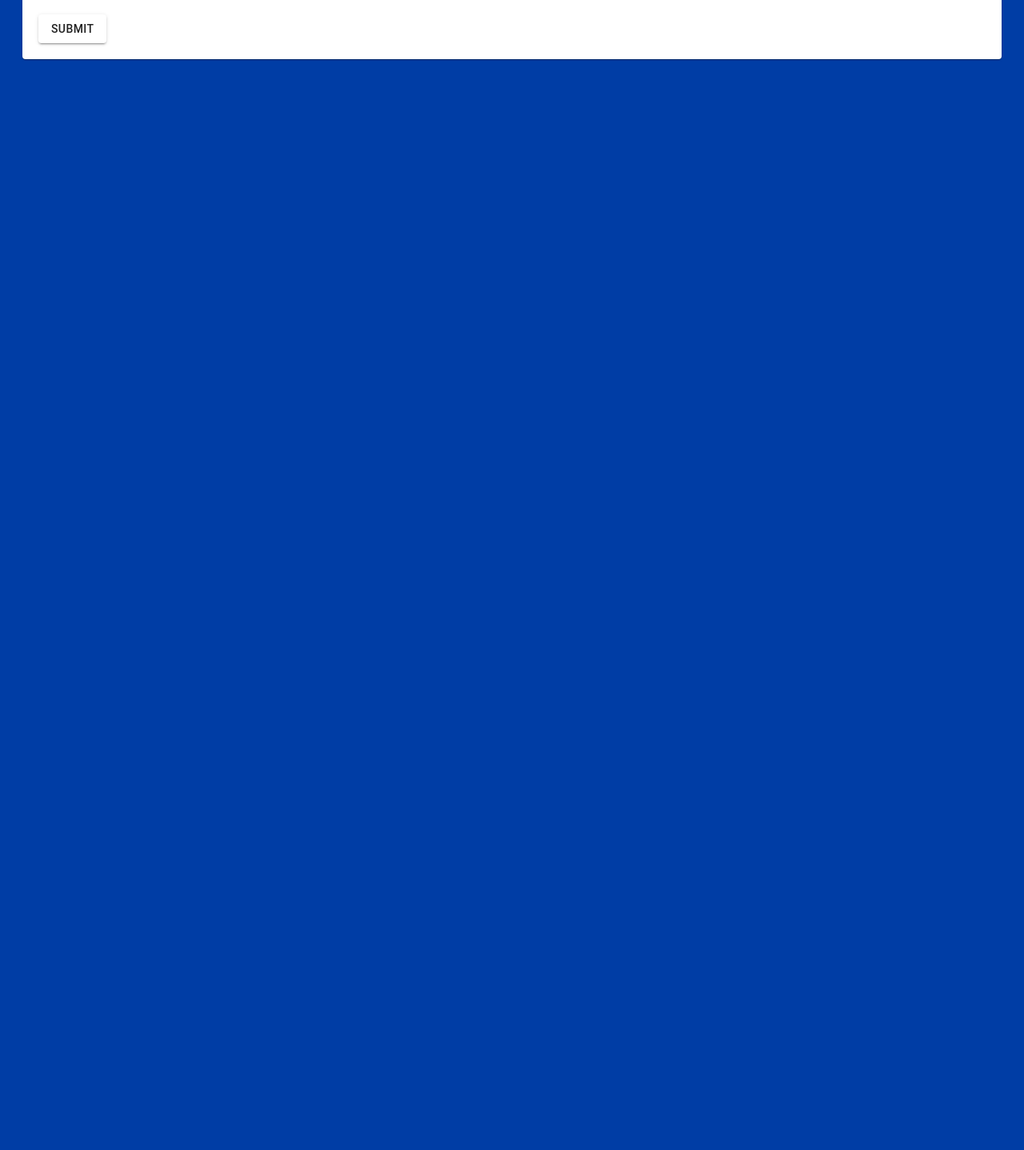
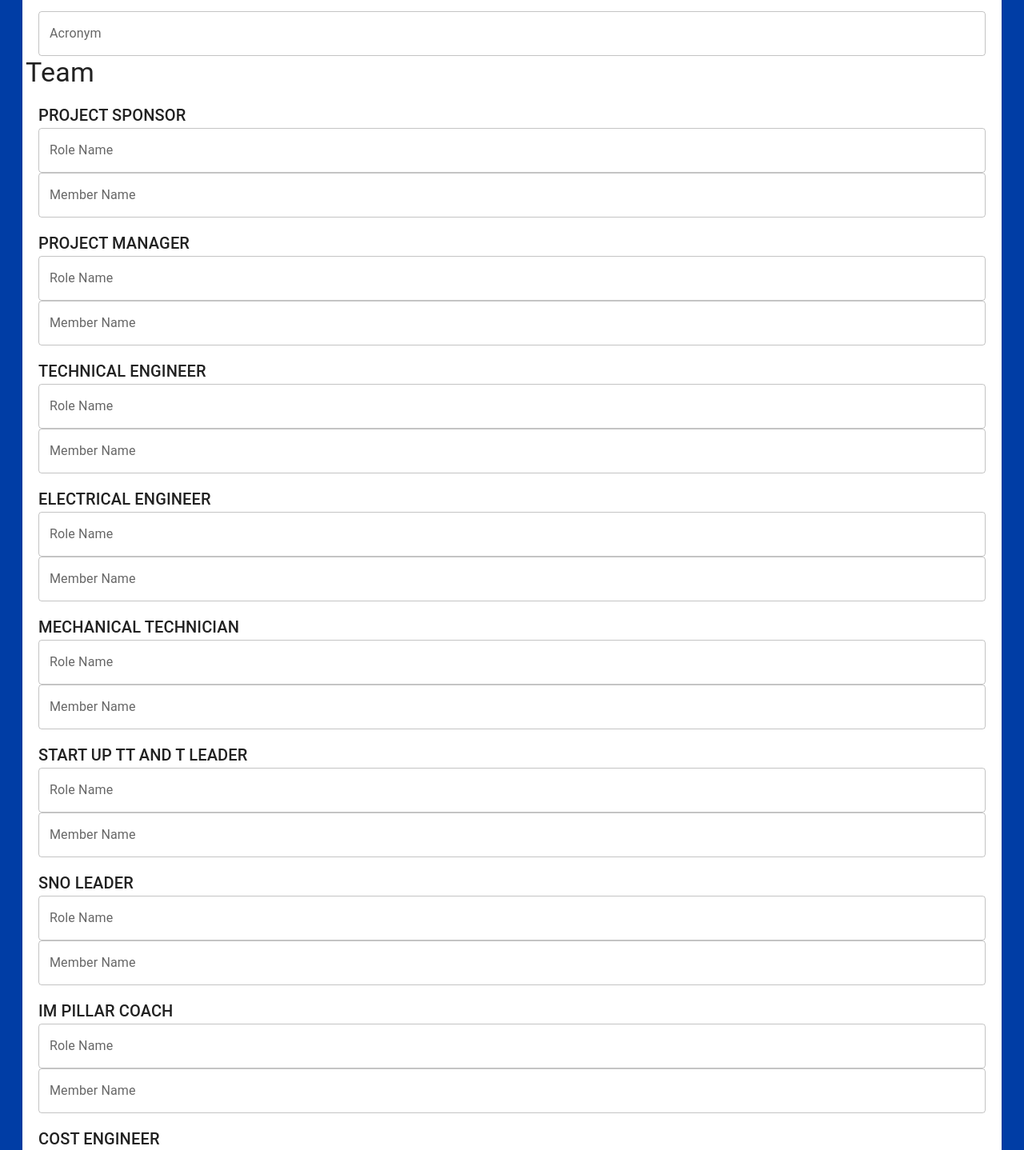
Before and after one commit to uimkatali/personal-login-form-fe, a React (Create React App) app: page /createProject in a window 1280 px wide. Shown: the part 216-1654 px from the top of the page at 80% size. Before the commit the page ends 800 px from the top, so only its background shows below. Built offline with nearby package versions, Linux system fonts and the light colour scheme.

Commit message:
Display team fields in create project route

```diff
--- a/src/components/Home/Home.tsx
+++ b/src/components/Home/Home.tsx
@@ -1,4 +1,3 @@
-import { useAuth0 } from '@auth0/auth0-react'
 import { TRANSLATION_KEYS } from '../../i18n/translationKeys'
 import React from 'react'
 import { useTranslation } from 'react-i18next'
@@ -7,14 +6,9 @@ import {
   Card,
   CardActions,
   CardContent,
-  CardHeader,
   Chip,
-  Container,
   Grid,
   List,
-  ListItem,
-  ListItemText,
-  Paper,
   Typography,
   useTheme,
 } from '@mui/material'
@@ -23,7 +17,7 @@ import { PROJECTSMOCK } from '../../MOCKDATA'
 
 export default function Home() {
   const { t } = useTranslation()
-  const { user } = useAuth0()
+  // const { user } = useAuth0()
   const theme = useTheme()
 
   return (
--- a/src/components/Navbar/Navbar.tsx
+++ b/src/components/Navbar/Navbar.tsx
@@ -1,6 +1,5 @@
-import { AppBar, Box, Button, ButtonGroup, TextField, Toolbar, Typography } from '@mui/material'
+import { AppBar, Button, ButtonGroup, Toolbar, Typography } from '@mui/material'
 import * as React from 'react'
-import { useState } from 'react'
 import { useNavigate } from 'react-router-dom'
 import Login from '../Profile/Login'
 import UserProfileMenu from '../Profile/UserProfileMenu'
--- a/src/components/ProjectForm/CreateProjectForm.tsx
+++ b/src/components/ProjectForm/CreateProjectForm.tsx
@@ -1,16 +1,38 @@
-import React, { useState } from 'react'
+import React, { ChangeEvent, useState } from 'react'
 import { TextField, Button, Typography, Grid, Paper } from '@mui/material'
-import { useDispatch, useSelector } from 'react-redux'
+import { useDispatch } from 'react-redux'
 import { AppDispatch } from '@/redux/store/store'
 import { postProject } from '../../redux/reducers/projectReducers/projectSlice'
+import { ProjectsData, Team, TeamMemberDetails } from '@/types/projects'
+import { useTranslation } from 'react-i18next'
+import { TRANSLATION_KEYS } from '../../i18n/translationKeys'
+
+const initialTeam: ProjectsData = {
+  projectName: '',
+  projectAcronym: '',
+  projectTeam: {
+    projectSponsor: { roleName: '', memberName: '' },
+    projectManager: { roleName: '', memberName: '' },
+    technicalEngineer: { roleName: '', memberName: '' },
+    electricalEngineer: { roleName: '', memberName: '' },
+    mechanicalTechnicial: { roleName: '', memberName: '' },
+    startUpTTandTLeader: { roleName: '', memberName: '' },
+    snoLeader: { roleName: '', memberName: '' },
+    imPillarCoach: { roleName: '', memberName: '' },
+    costEngineer: { roleName: '', memberName: '' },
+    pkPlatformPCISDirector: { roleName: '', memberName: '' },
+    qaLeader: { roleName: '', memberName: '' },
+    itotLeader: { roleName: '', memberName: '' },
+  },
+}
 
 const CreateProjectForm: React.FC = () => {
   const dispatch = useDispatch<AppDispatch>()
-  const { loading, error } = useSelector((state: any) => state.projects)
-
+  // const { loading, error } = useSelector((state: any) => state.projects)
+  const { t } = useTranslation()
   const [projectName, setProjectName] = useState('')
   const [projectAcronym, setProjectAcronym] = useState('')
-  const [team, setTeam] = useState({
+  const [projectTeam, setProjectTeam] = useState<Team>({
     projectSponsor: { roleName: '', memberName: '' },
     projectManager: { roleName: '', memberName: '' },
     technicalEngineer: { roleName: '', memberName: '' },
@@ -25,11 +47,24 @@ const CreateProjectForm: React.FC = () => {
     itotLeader: { roleName: '', memberName: '' },
   })
 
+  const handleTeamInput = (
+    event: ChangeEvent<HTMLInputElement>,
+    key: keyof Team,
+    field: keyof TeamMemberDetails
+  ) => {
+    const { value } = event.target
+
+    setProjectTeam(prevData => ({
+      ...prevData,
+      [key]: { ...prevData[key], [field]: value },
+    }))
+  }
+
   const handleSubmit = () => {
     const projectData = {
       projectName,
       projectAcronym,
-      projectTeam: team,
+      projectTeam,
     }
     dispatch(postProject(projectData))
   }
@@ -46,6 +81,48 @@ const CreateProjectForm: React.FC = () => {
             onChange={e => setProjectName(e.target.value)}
           />
         </Grid>
+        <Grid item xs={12}>
+          <TextField
+            fullWidth
+            label="Acronym"
+            value={projectAcronym ? projectAcronym : ''}
+            onChange={e => setProjectAcronym(e.target.value)}
+          />
+        </Grid>
+        <Typography variant="h4">{t(TRANSLATION_KEYS.TEAM)}</Typography>
+        {Object.keys(projectTeam).map(key => (
+          <Grid item xs={12} spacing={2}>
+            <Typography variant="h6" key={key}>
+              {t(`${TRANSLATION_KEYS[key as keyof typeof TRANSLATION_KEYS]}`).toLocaleUpperCase()}
+            </Typography>
+            <TextField
+              fullWidth
+              label={
+                projectTeam[key as keyof Team].roleName
+                  ? projectTeam[key as keyof Team].roleName
+                  : 'Role Name'
+              }
+              variant="outlined"
+              value={projectTeam[key as keyof Team].roleName}
+              onChange={(e: ChangeEvent<HTMLInputElement>) =>
+                handleTeamInput(e, key as keyof Team, 'roleName')
+              }
+            />
+            <TextField
+              fullWidth
+              label={
+                projectTeam[key as keyof Team].memberName
+                  ? projectTeam[key as keyof Team].memberName
+                  : 'Member Name'
+              }
+              variant="outlined"
+              value={projectTeam[key as keyof Team].memberName}
+              onChange={(e: ChangeEvent<HTMLInputElement>) =>
+                handleTeamInput(e, key as keyof Team, 'memberName')
+              }
+            />
+          </Grid>
+        ))}
       </Grid>
       <Button
         variant="contained"
--- a/src/i18n/translationKeys.ts
+++ b/src/i18n/translationKeys.ts
@@ -16,4 +16,17 @@ export const TRANSLATION_KEYS = {
   LOADING: 'loading',
   EDIT: 'edit',
   CREATE_PROJECT: 'create project',
+  projectSponsor: 'Project sponsor',
+  projectManager: 'project manager',
+  technicalEngineer: 'technical engineer',
+  electricalEngineer: 'electrical engineer',
+  mechanicalTechnicial: 'mechanical technician',
+  startUpTTandTLeader: 'start up TT and T leader',
+  snoLeader: 'sno leader',
+  imPillarCoach: 'IM pillar coach',
+  costEngineer: 'cost engineer',
+  pkPlatformPCISDirector: 'PK platform PCIS director',
+  qaLeader: 'QA leader',
+  itotLeader: 'IT/OT leader',
+  TEAM: 'Team',
 }
```
Also changed, not shown: src/types/projects.ts (+20 -50 lines).
